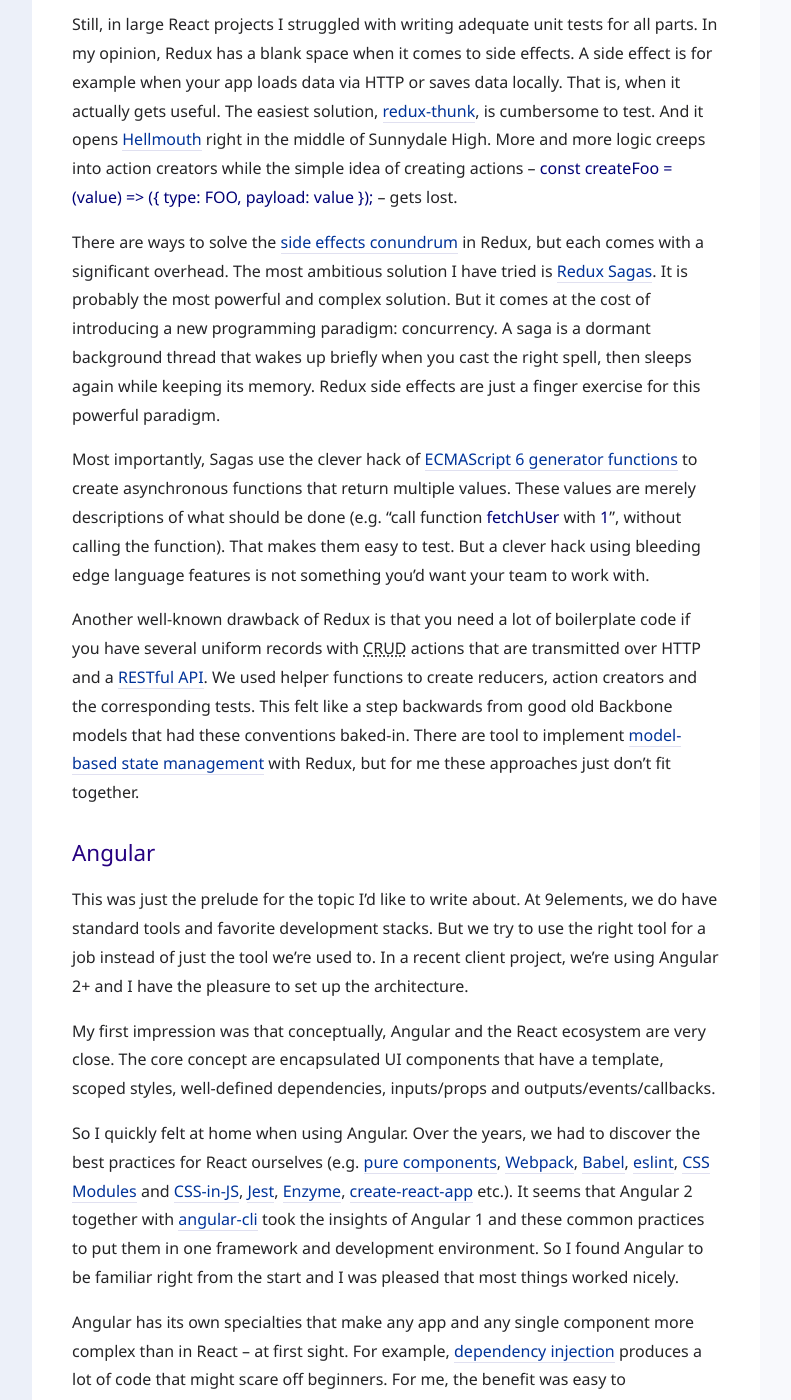
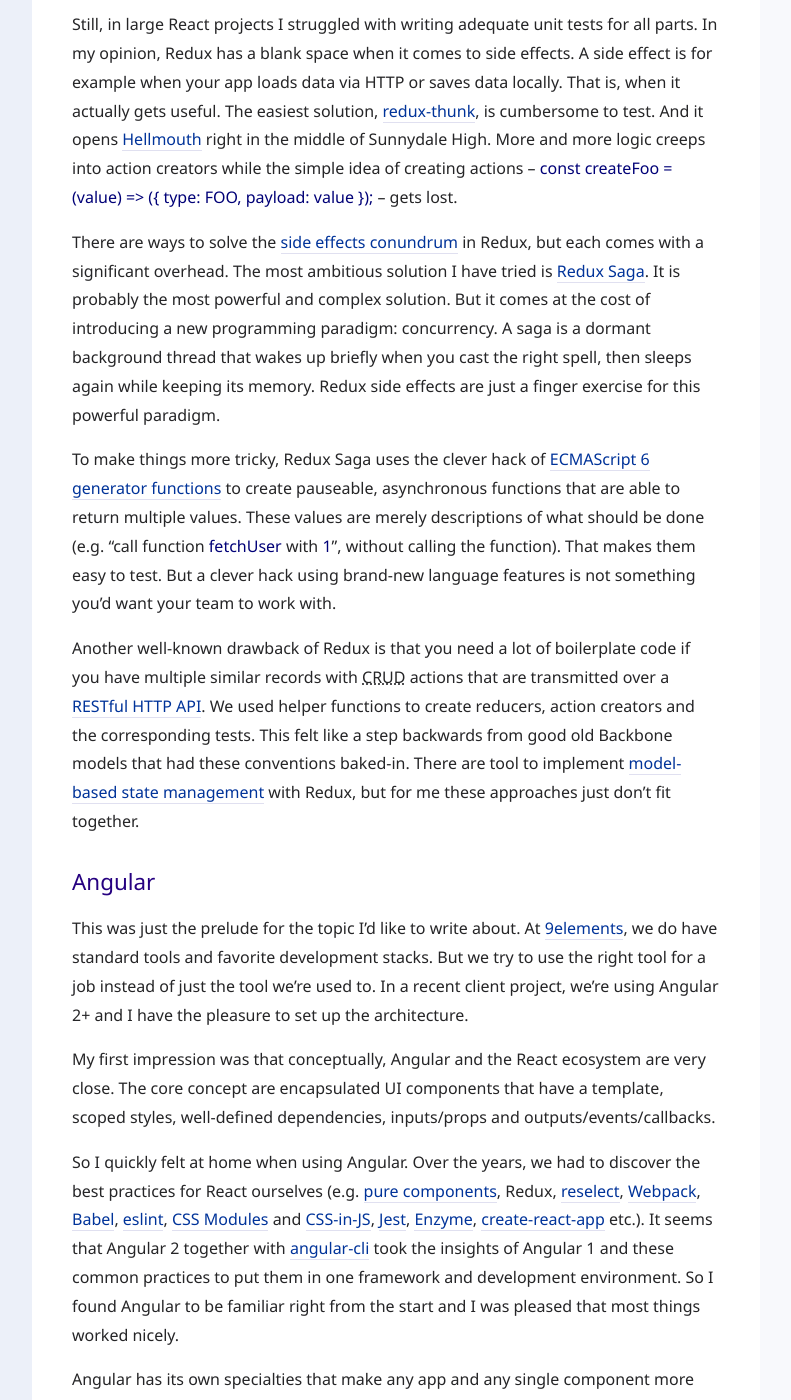
Before and after one commit to molily/molily.de, a Jekyll site: the page built from _posts/2017-11-02-angular-typescript-rxjs.md, in a window 1280 px wide and 1400 px high, scrolled down 1493 px. Shown: the whole window, without its empty margins (88-879 px from the left). Built offline with Jekyll 4.4.1, drawn with Linux system fonts in a browser that asks for light colours; some web fonts are replaced.

Commit message:
Article improvements

```diff
--- a/_posts/2017-11-02-angular-typescript-rxjs.md
+++ b/_posts/2017-11-02-angular-typescript-rxjs.md
@@ -28,19 +28,19 @@
 
 Still, in large React projects I struggled with writing adequate unit tests for all parts. In my opinion, Redux has a blank space when it comes to side effects. A side effect is for example when your app loads data via HTTP or saves data locally. That is, when it actually gets useful. The easiest solution, [redux-thunk](https://github.com/gaearon/redux-thunk), is cumbersome to test. And it opens [Hellmouth](https://en.wikipedia.org/wiki/Hellmouth_(Buffy_the_Vampire_Slayer)) right in the middle of Sunnydale High. More and more logic creeps into action creators while the simple idea of creating actions – <code>const createFoo = (value) => ({ type: FOO, payload: value });</code> – gets lost.
 
-There are ways to solve the [side effects conundrum](https://goshakkk.name/redux-side-effect-approaches/) in Redux, but each comes with a significant overhead. The most ambitious solution I have tried is [Redux Sagas](https://github.com/redux-saga/redux-saga). It is probably the most powerful and complex solution. But it comes at the cost of introducing a new programming paradigm: concurrency. A saga is a dormant background thread that wakes up briefly when you cast the right spell, then sleeps again while keeping its memory. Redux side effects are just a finger exercise for this powerful paradigm.
+There are ways to solve the [side effects conundrum](https://goshakkk.name/redux-side-effect-approaches/) in Redux, but each comes with a significant overhead. The most ambitious solution I have tried is [Redux Saga](https://github.com/redux-saga/redux-saga). It is probably the most powerful and complex solution. But it comes at the cost of introducing a new programming paradigm: concurrency. A saga is a dormant background thread that wakes up briefly when you cast the right spell, then sleeps again while keeping its memory. Redux side effects are just a finger exercise for this powerful paradigm.
 
-Most importantly, Sagas use the clever hack of [ECMAScript 6 generator functions](https://developer.mozilla.org/en-US/docs/Web/JavaScript/Guide/Iterators_and_Generators) to create asynchronous functions that return multiple values. These values are merely descriptions of what should be done (e.g. “call function <code>fetchUser</code> with <code>1</code>”, without calling the function). That makes them easy to test. But a clever hack using bleeding edge language features is not something you’d want your team to work with.
+To make things more tricky, Redux Saga uses the clever hack of [ECMAScript 6 generator functions](https://developer.mozilla.org/en-US/docs/Web/JavaScript/Guide/Iterators_and_Generators) to create pauseable, asynchronous functions that are able to return multiple values. These values are merely descriptions of what should be done (e.g. “call function <code>fetchUser</code> with <code>1</code>”, without calling the function). That makes them easy to test. But a clever hack using brand-new language features is not something you’d want your team to work with.
 
-Another well-known drawback of Redux is that you need a lot of boilerplate code if you have several uniform records with <abbr title="create, read, update, delete">CRUD</abbr> actions that are transmitted over HTTP and a [RESTful API](https://en.wikipedia.org/wiki/Representational_state_transfer). We used helper functions to create reducers, action creators and the corresponding tests. This felt like a step backwards from good old Backbone models that had these conventions baked-in. There are tool to implement [model-based state management](https://github.com/tommikaikkonen/redux-orm) with Redux, but for me these approaches just don’t fit together.
+Another well-known drawback of Redux is that you need a lot of boilerplate code if you have multiple similar records with <abbr title="create, read, update, delete">CRUD</abbr> actions that are transmitted over a [RESTful HTTP API](https://en.wikipedia.org/wiki/Representational_state_transfer). We used helper functions to create reducers, action creators and the corresponding tests. This felt like a step backwards from good old Backbone models that had these conventions baked-in. There are tool to implement [model-based state management](https://github.com/tommikaikkonen/redux-orm) with Redux, but for me these approaches just don’t fit together.
 
 # Angular
 
-This was just the prelude for the topic I’d like to write about. At 9elements, we do have standard tools and favorite development stacks. But we try to use the right tool for a job instead of just the tool we’re used to. In a recent client project, we’re using Angular 2+ and I have the pleasure to set up the architecture.
+This was just the prelude for the topic I’d like to write about. At [9elements](https://9elements.com), we do have standard tools and favorite development stacks. But we try to use the right tool for a job instead of just the tool we’re used to. In a recent client project, we’re using Angular 2+ and I have the pleasure to set up the architecture.
 
 My first impression was that conceptually, Angular and the React ecosystem are very close. The core concept are encapsulated UI components that have a template, scoped styles, well-defined dependencies, inputs/props and outputs/events/callbacks.
 
-So I quickly felt at home when using Angular. Over the years, we had to discover the best practices for React ourselves (e.g. [pure components](https://reactjs.org/docs/react-api.html#reactpurecomponent), [Webpack](https://github.com/webpack/webpack), [Babel](https://babeljs.io/), [eslint](https://eslint.org/), [CSS Modules](https://github.com/css-modules/css-modules) and [CSS-in-JS](https://github.com/MicheleBertoli/css-in-js), [Jest](https://facebook.github.io/jest/), [Enzyme](http://airbnb.io/enzyme/), [create-react-app](https://github.com/facebookincubator/create-react-app) etc.). It seems that Angular 2 together with [angular-cli](https://cli.angular.io/) took the insights of Angular 1 and these common practices to put them in one framework and development environment. So I found Angular to be familiar right from the start and I was pleased that most things worked nicely.
+So I quickly felt at home when using Angular. Over the years, we had to discover the best practices for React ourselves (e.g. [pure components](https://reactjs.org/docs/react-api.html#reactpurecomponent), Redux, [reselect](https://github.com/reactjs/reselect), [Webpack](https://github.com/webpack/webpack), [Babel](https://babeljs.io/), [eslint](https://eslint.org/), [CSS Modules](https://github.com/css-modules/css-modules) and [CSS-in-JS](https://github.com/MicheleBertoli/css-in-js), [Jest](https://facebook.github.io/jest/), [Enzyme](http://airbnb.io/enzyme/), [create-react-app](https://github.com/facebookincubator/create-react-app) etc.). It seems that Angular 2 together with [angular-cli](https://cli.angular.io/) took the insights of Angular 1 and these common practices to put them in one framework and development environment. So I found Angular to be familiar right from the start and I was pleased that most things worked nicely.
 
 Angular has its own specialties that make any app and any single component more complex than in React – at first sight. For example, [dependency injection](https://angular.io/guide/dependency-injection) produces a lot of code that might scare off beginners. For me, the benefit was easy to comprehend, having tested React apps, having used home-grown dependency injection. In a typical Angular app, there is one obvious way how to test a component, service or module. The spec boilerplate is even created by angular-cli. Having these conventions in place is a huge benefit. It makes it easy for a team to develop a good testing discipline.
 
```
